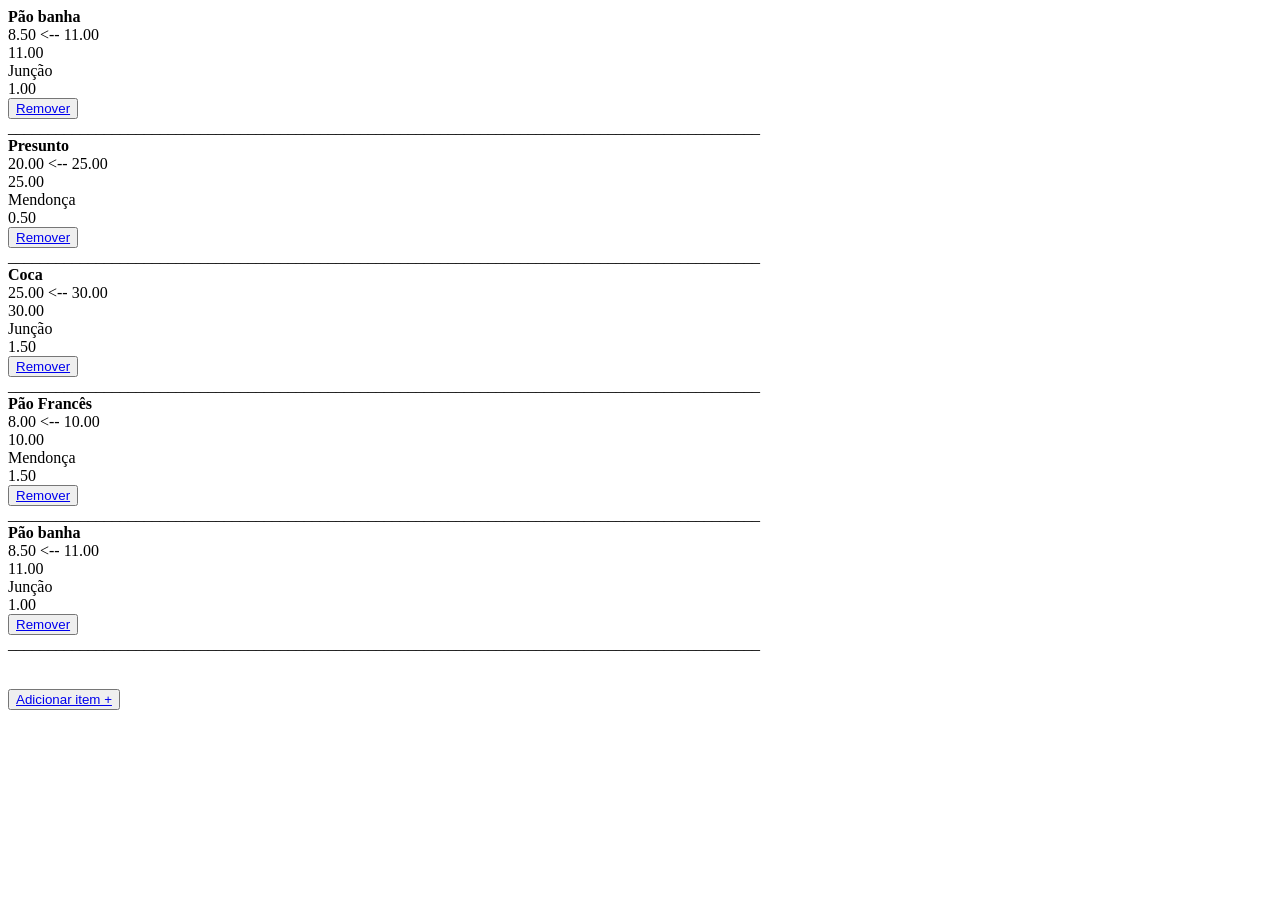
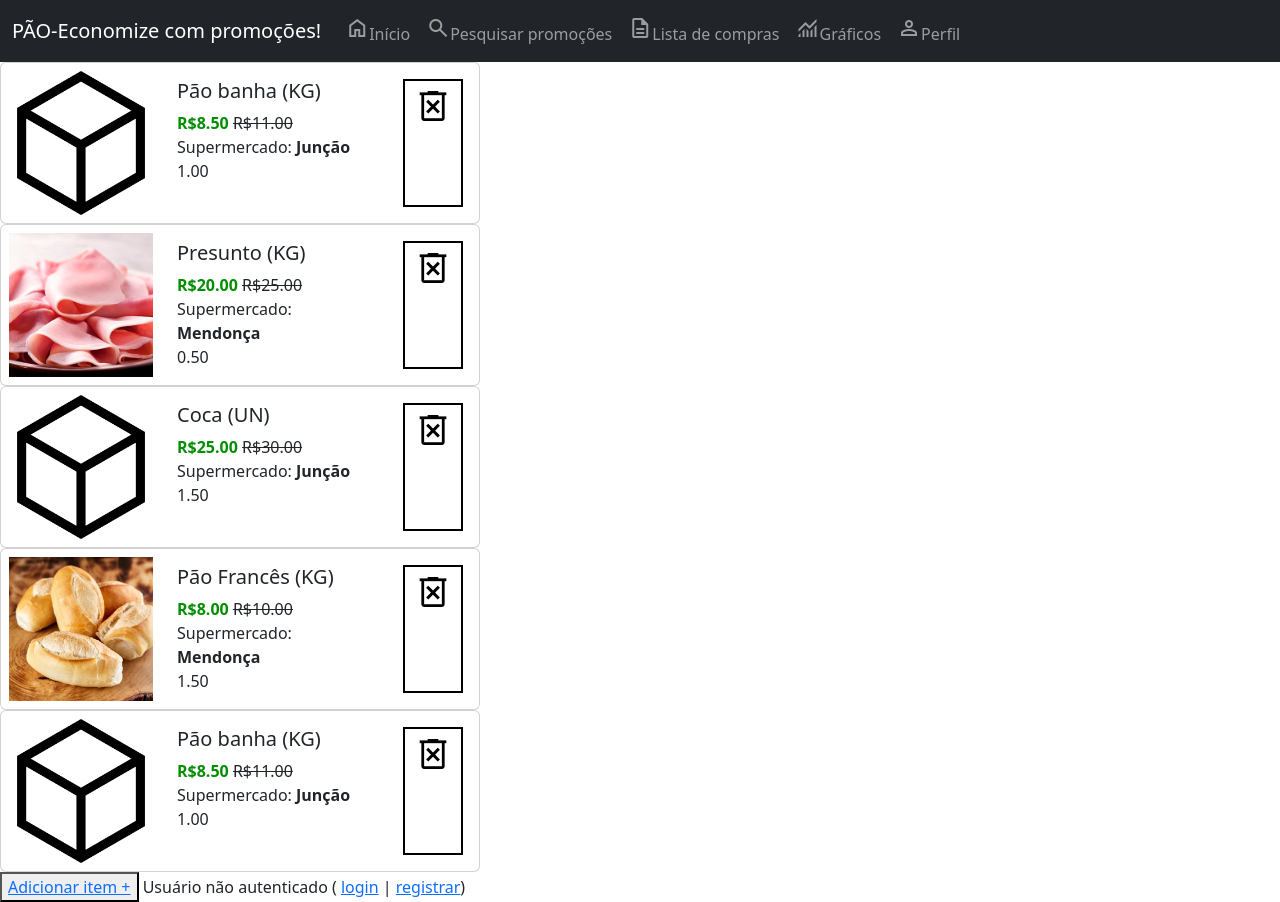
Before and after one commit to fael890/projeto-PAO-3semestre-AOO, a Django app: page /lista-compras/ in a window 1280 px wide. Before the commit the page ends 710 px from the top, so only its background shows below. Run offline with Django 4.2, Linux system fonts and the light colour scheme; data comes from the database, SQL or seed files in the repository; both versions use the stored data as it was after the commit.

Commit message:
Adicionando estilo para lista de compras

```diff
--- a/core/templates/core/lista_compras.html
+++ b/core/templates/core/lista_compras.html
@@ -1,21 +1,60 @@
-<!DOCTYPE html>
-<html lang="en">
-<head>
-    <meta charset="UTF-8">
-    <title>Title</title>
-</head>
-<body>
+{% extends 'base.html' %}
+{% load static %}
+
+{% block title %}
+lista compras
+{% endblock %}
+
+{% block main %}
+<link rel="stylesheet" href="{% static '/css/lista_compras_style.css' %}">
+
 {% for i in itens %}
-    <b>{% if i.id_promocao.descricao %}{{ i.id_promocao.descricao }}{% endif %}</b><br>
-    {% if i.id_promocao.preco_promocao %}{{ i.id_promocao.preco_promocao }}{% endif %} <--
-    {% if i.id_promocao.preco_normal %}{{ i.id_promocao.preco_normal }}{% endif %}<br>
-    {% if i.id_promocao.preco_normal %}{{ i.id_promocao.preco_normal }}{% endif %}<br>
-    {% if i.id_promocao.mercado.razao_social %}{{ i.id_promocao.mercado.razao_social }}{% endif %}<br>
-    {% if i.id_promocao.distancia %}{{ i.id_promocao.distancia }}{% endif %}<br>
-    <button><a href="{% url 'url_excluir_item' i.id %}">Remover</a></button><br>
-    ______________________________________________________________________________________________<br>
+<div class="card">
+    {% if i.id_promocao.imagem %}
+        <img class="card-img product-img img-fluid rounded-start" src="{{ i.id_promocao.imagem.url }}">
+    {% else %}
+        <img class="card-img product-img img-fluid rounded-start" src="{% static 'promocao_generica.png' %}">
+    {% endif %}
+    <div class="card-body">
+        <div class="text-section">
+            <h5 class="card-title">{% if i.id_promocao.descricao %} {{ i.id_promocao.descricao }} ({{ i.id_promocao.unidade }}) {% endif %}</h5>
+            <p class="card-text">
+                {% if i.id_promocao.preco_promocao %} <b class="preco-promocao">R${{ i.id_promocao.preco_promocao }}</b> <s>R${{ i.id_promocao.preco_normal }}</s>{% endif %} <br>
+                {% if i.id_promocao.mercado.razao_social %}Supermercado: <b>{{ i.id_promocao.mercado.razao_social }}</b> {% endif %} <br>
+                {% if i.id_promocao.distancia %}{{ i.id_promocao.distancia }}{% endif %}
+            </p>
+        </div>
+        <div class="cta-section">
+            <a class="custom-btn" href="{% url 'url_excluir_item' i.id %}"><span class="material-symbols-outlined">delete_forever</span></a>
+        </div>
+    </div>
+</div>
 {% endfor %}
-</br></br>
+
+<!--<div class="container-fluid p-0">-->
+<!--    {% for i in itens %}-->
+<!--    <div class="row">-->
+<!--        <div class="col-2">-->
+<!--            <div class="image-wrapper">-->
+<!--                    {% if i.id_promocao.imagem %}-->
+<!--                                <img class="card-img img-fluid rounded-start" src="{{ i.id_promocao.imagem.url }}">-->
+<!--                            {% else %}-->
+<!--                                <img class="card-img img-fluid rounded-start" src="{% static 'promocao_generica.png' %}">-->
+<!--                            {% endif %}-->
+<!--             </div>-->
+<!--        </div>-->
+<!--        <div class="col">-->
+<!--            <h4><b>{% if i.id_promocao.descricao %} {{ i.id_promocao.descricao }} ({{ i.id_promocao.unidade }}) {% endif %}</b></h4>-->
+<!--            {% if i.id_promocao.preco_promocao %} <b class="preco-promocao">R${{ i.id_promocao.preco_promocao }}</b> <s>R${{ i.id_promocao.preco_normal }}</s>{% endif %} <br>-->
+<!--            {% if i.id_promocao.mercado.razao_social %}Supermercado: <b>{{ i.id_promocao.mercado.razao_social }}</b> {% endif %} <br>-->
+<!--            {% if i.id_promocao.distancia %}{{ i.id_promocao.distancia }}{% endif %}-->
+<!--        </div>-->
+<!--        <div class="col">-->
+<!--            <button><a href="{% url 'url_excluir_item' i.id %}">Remover</a></button>-->
+<!--        </div>-->
+<!--    </div>-->
+<!--    {% endfor %}-->
+<!--</div>-->
+
 <button><a href="/listagem-promocoes/">Adicionar item +</a></button>
-</body>
-</html>
+{% endblock %}
--- /dev/null
+++ b/static_files/css/lista_compras_style.css
@@ -0,0 +1,66 @@
+
+
+.preco-promocao{
+    color: #038D00;
+}
+
+.card {
+    max-width: 30em;
+    flex-direction: row;
+}
+
+.card img{
+    max-width: 50%;
+    margin: auto;
+    padding: 0.5em;
+
+}
+.card-body{
+    display: flex;
+    justify-content: space-between;
+}
+.text-section{
+    max-width: 80%;
+    width: 200px;
+}
+.cta-section{
+    max-width: 40%;
+    max-height 20%;
+    display: flex;
+    align-content: space-between;
+    vertical-align: middle;
+}
+
+.cta-section .btn{
+    padding: 0.3em 0.5em;
+}
+
+.product-img{
+    width: 10rem;
+    height: 10rem;
+    object-fit: cover;
+}
+.custom-btn{
+    border: 2px solid;
+    color: #000000;
+    padding: 0.3em 0.5em;
+    width: 100%;
+    height: 100%;
+    margin: auto;
+}
+.custom-btn span{
+    font-size: 40px;
+    margin: auto;
+}
+
+a:hover{
+    color: #ff0000;
+}
+
+/*
+@media screen and (max-width: 475px){
+    .card {
+        font-size: 0.9em;
+    }
+}
+*/
--- a/templates/base.html
+++ b/templates/base.html
@@ -12,7 +12,7 @@
 <body>
 <nav class="navbar navbar-expand-sm bg-dark navbar-dark">
     <div class="container-fluid">
-        <a class="navbar-brand" href="#">PAO-Economize com promoções!</a>
+        <a class="navbar-brand" href="#">PÃO-Economize com promoções!</a>
         <button class="navbar-toggler" type="button" data-bs-toggle="collapse" data-bs-target="#collapsibleNavbar">
             <span class="navbar-toggler-icon"></span>
         </button>
```
Also changed, not shown: db.sqlite3.
